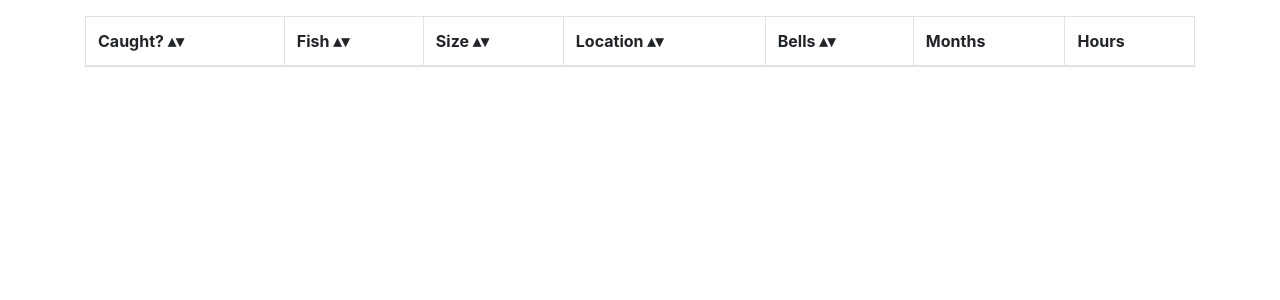
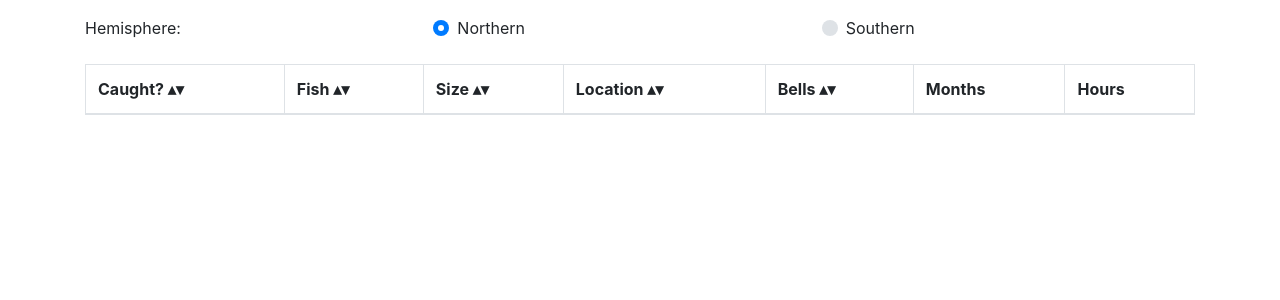
Before and after one commit to AlexNeedsAName/WhatCanICatch, a Django app: page / in a window 1280 px wide. Shown: the part 112-412 px from the top of the page. Run offline with Django 3.2, Linux system fonts and the light colour scheme; data that the repository does not hold is empty; some libraries are stand-ins or nearby versions.

Commit message:
Added Support for the Southern Hemisphere You can toggle between the northern and southern hemisphere now.

```diff
--- a/fish/static/css/main.css
+++ b/fish/static/css/main.css
@@ -146,6 +146,13 @@ table {
 
 .months {
     width: 100%;
+}
+
+.months.southern {
+    display: None;
+}
+
+.months.northern {
     display: inline-flex;
 }
 
--- a/templates/template.html
+++ b/templates/template.html
@@ -6,7 +6,7 @@
     <link rel="stylesheet" href="https://maxcdn.bootstrapcdn.com/bootstrap/4.0.0/css/bootstrap.min.css"
           integrity="sha384-Gn5384xqQ1aoWXA+058RXPxPg6fy4IWvTNh0E263XmFcJlSAwiGgFAW/dAiS6JXm" crossorigin="anonymous">
     {# Universal Styles here #}
-    <link rel="stylesheet" type="text/css" href="/static/css/main.css?v=8">
+    <link rel="stylesheet" type="text/css" href="/static/css/main.css?v=9">
     <script id="data" type="text/json" src="/fish.json"></script>
     <script src="/static/js/sorttable.js"></script>
 </head>
@@ -47,7 +47,8 @@
             </li>
             <li class="seperator"></li>
             <li class="nav-item">
-                <a id="a_only" class="nav-link" data-toggle="pill" href="#only" onclick="updateFilterType('only')">
+                <a id="a_only" class="nav-link" data-toggle="pill" href="#leaving"
+                   onclick="updateFilterType('leaving')">
                     Leaving Soon?</a>
             </li>
             <li class="seperator"></li>
@@ -60,13 +61,26 @@
 </nav>
 
 <main role="main" class="container">
+    <div class="row">
+        <div class="col">Hemisphere:</div>
+        <div class="col custom-control custom-radio custom-control-inline">
+            <input type="radio" id="northernRadio" name="customRadioInline1" class="custom-control-input"
+                   onclick="setNorthern();" checked>
+            <label class="custom-control-label" for="northernRadio">Northern</label>
+        </div>
+        <div class="col custom-control custom-radio custom-control-inline">
+            <input type="radio" id="southernRadio" name="customRadioInline1" class="custom-control-input"
+                   onclick="setSouthern();">
+            <label class="custom-control-label" for="southernRadio">Southern</label>
+        </div>
+    </div>
+    <br>
     <div class="table-responsive">
         <table id="tbl" class="table table-bordered table-hover">
             <thead>
             <tr>
                 <th>
                     Caught?
-
                 </th>
                 <th>
                     Fish
@@ -198,15 +212,34 @@
         value.value = item["months"];
         month_cell.appendChild(value);
 
+        // Northern
         for (var i = 0; i < 3; i++) {
             var row = document.createElement("div");
             month_cell.appendChild(row);
             row.classList.add("months");
+            row.classList.add("northern");
             for (var j = 0; j < 4; j++) {
                 var month = document.createElement("div");
                 row.appendChild(month);
                 month.className = "month";
                 if (item["months"] & (1 << (4 * i + j))) {
+                    month.className += " active";
+                }
+                month.textContent = months[4 * i + j];
+            }
+        }
+        //Southern
+        for (var i = 0; i < 3; i++) {
+            var row = document.createElement("div");
+            month_cell.appendChild(row);
+            row.classList.add("months");
+            row.classList.add("southern");
+            for (var j = 0; j < 4; j++) {
+                var month = document.createElement("div");
+                row.appendChild(month);
+                month.className = "month";
+                let m = (4 * i + j + 6) % 12;
+                if (item["months"] & (1 << m)) {
                     month.className += " active";
                 }
                 month.textContent = months[4 * i + j];
@@ -298,7 +331,7 @@
                     tr[i].style.display = show ? "" : "None";
                 }
                 break;
-            case "only":
+            case "leaving":
                 for (var i = 0; i < tr.length; i++) {
                     var show;
                     var months = tr[i].getElementsByTagName("td")[5];
@@ -324,6 +357,24 @@
         }
     }
 
+    function setNorthern() {
+        if (southern) {
+            southern = false;
+            $('.southern').css('display', 'None');
+            $('.northern').css('display', 'inline-flex');
+            filter();
+        }
+    }
+
+    function setSouthern() {
+        if (!southern) {
+            southern = true;
+            $('.northern').css('display', 'None');
+            $('.southern').css('display', 'inline-flex');
+            filter();
+        }
+    }
+
 </script>
 
 <!-- Bootstrap core JavaScript
```
Also changed, not shown: Fishing/settings.py (+17 -16 lines).
